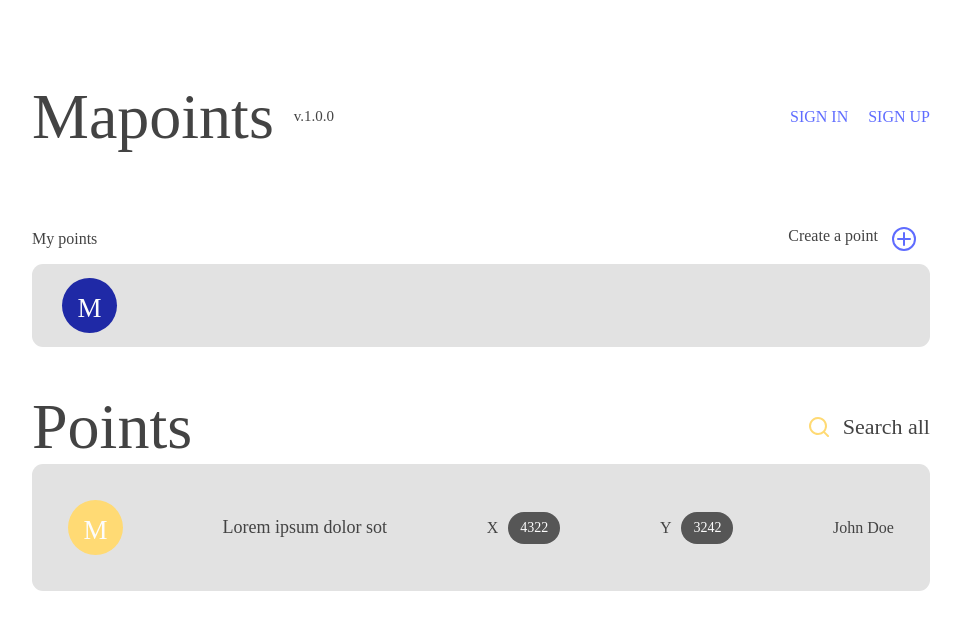
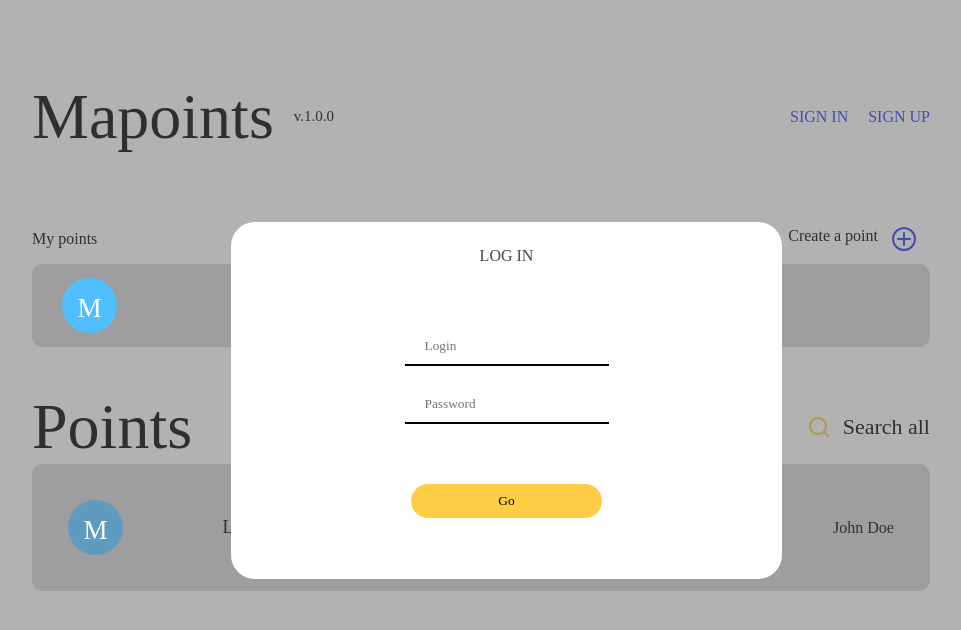
Before and after one commit to AlexandrChikur/mapoints-vue, a Vue app: page / in a window 1280 px wide. Both pictures are taken after a click on the link "SIGN IN". Shown: the top 630 px of the page, without its empty margins (159-1120 px from the left). Built offline with nearby package versions, Linux system fonts and the light colour scheme; a web font is replaced by a local one.

Commit message:
Style fixes. Complete including popups

```diff
--- a/src/assets/styles/main.css
+++ b/src/assets/styles/main.css
@@ -11,6 +11,7 @@
 a {
     color: #5F6CFF;
     text-decoration: none;
+    cursor: pointer;
 }
 
 .cp {
@@ -351,6 +352,26 @@ a {
 
 /* Popups components */
 
+.popup {
+    position: fixed;
+    z-index: 1;
+    top: 50%;
+    left: 50%;
+    margin-left: -250px;
+    margin-top: -178px;
+    background: #fff;
+}
+
+.popup_dark_wrapper {
+    position: absolute;
+    top: 0;
+    left: 0;
+    width: 100%;
+    height: 100%;
+    background: rgba(0,0,0,.3);
+    cursor: pointer;
+}
+
 .popup_button {
     padding: 9px 87px;
     color: #000;
@@ -389,10 +410,6 @@ a {
     justify-content: space-between;
     align-items: center;
     flex-direction: column;
-    position: absolute;
-    left: 800px;
-    background: #ccc;
-    z-index: 1;
     border-radius: 24px;
 }
 
@@ -429,8 +446,6 @@ a {
     justify-content: space-between;
     align-items: center;
     flex-direction: column;
-    position: absolute;
-    z-index: 1;
     border-radius: 24px;
 }
 
@@ -460,8 +475,6 @@ a {
     justify-content: space-between;
     align-items: center;
     flex-direction: column;
-    position: absolute;
-    z-index: 1;
     border-radius: 24px;
 }
 
--- a/src/components/HeaderComponent.vue
+++ b/src/components/HeaderComponent.vue
@@ -1,5 +1,8 @@
 <template>
     <div class="root_header">
+        <login-popup v-if="isLoginPopUpVisible" @closePopup="closePopUp"/>
+        <signup-popup v-if="isSignUpPopUpVisible" @closePopup="closePopUp"/>
+
         <div class="header">
             <div class="header__title block_header_font_size">
                 <div class="header__title_name">{{ this.$constants.TITLE }}</div>
@@ -11,8 +14,8 @@
             </div>
             <div class="header__auth" v-else>
                 <ul>
-                    <li><a href="#">SIGN IN</a></li>
-                    <li><a href="#">SIGN UP</a></li>
+                    <li><a class="header__auth__signin-popup-show" @click="showLoginPopup">SIGN IN</a></li>
+                    <li><a class="header__auth__signup-popup-show" @click="showSignUpPopup">SIGN UP</a></li>
                 </ul>
             </div>
         </div>
@@ -20,10 +23,16 @@
 </template>
 
 <script>
+import LoginPopup from '../components/popups/LoginPopup'
+import SignupPopup from '../components/popups/SignupPopup'
+
 export default {
+    components: { LoginPopup, SignupPopup },
     name: 'HeaderComponent',
     data() {
         return {
+            isLoginPopUpVisible: false,
+            isSignUpPopUpVisible: false,
             temp: { // temporary object
                 uName: "Nickey L.",
                 loggedIn: false
@@ -31,7 +40,16 @@ export default {
         }
     },
     methods: {
-
+        showLoginPopup() {
+            this.isLoginPopUpVisible = true;
+        },
+        showSignUpPopup() {
+            this.isSignUpPopUpVisible = true;
+        },
+        closePopUp() {
+            this.isLoginPopUpVisible = false;
+            this.isSignUpPopUpVisible = false;
+        }
     },
 }
 </script>
--- a/src/components/PointsListComponent.vue
+++ b/src/components/PointsListComponent.vue
@@ -1,5 +1,7 @@
 <template>
     <div class="root_points-list">
+        <create-point-popup v-if="isCreatePointPopUpVisible" @closePopup="closePopUp"/>
+
         <div class="points-list">
             <div class="points-list__header">
                 <div class="points-list__header_title">My points</div>
@@ -9,8 +11,8 @@
                         <img src="../assets/img/ico/play.svg" alt="" class="points__header__btns_interact-icon points__header__btn_ico">
                     </div> -->
                     <div class="points__header__btns__create flex_nowrap cp">
-                        <div class="points__header__btns__interact_text points__header__btn_txt">Create a point</div>
-                        <img src="../assets/img/ico/add.svg" alt="" class="points__header__btns_add-icon points__header__btn_ico">
+                        <div class="points__header__btns__interact_text points__header__btn_txt" @click="showCreatePointPopUp">Create a point</div>
+                        <img src="../assets/img/ico/add.svg" alt="" class="points__header__btns_add-icon points__header__btn_ico" @click="showCreatePointPopUp">
                     </div>
                 </div>
             </div>
@@ -23,11 +25,13 @@
 
 <script>
 import PointComponent from './PointComponent.vue'
+import CreatePointPopup from './popups/CreatePointPopup.vue'
 export default {
-  components: { PointComponent },
+  components: { PointComponent, CreatePointPopup },
     name: 'PointsComponent',
     data() {
         return {
+            isCreatePointPopUpVisible: false,
             temp: { // temporary value
                 pointsExists: true,
                 pointTitle: "Lorem ipsum dolor sot"
@@ -35,7 +39,12 @@ export default {
         }
     },
     methods: {
-
+        showCreatePointPopUp() {
+            this.isCreatePointPopUpVisible = true;
+        },
+        closePopUp() {
+            this.isCreatePointPopUpVisible = false;
+        }
     },
 }
 </script>
--- a/src/components/popups/CreatePointPopup.vue
+++ b/src/components/popups/CreatePointPopup.vue
@@ -1,6 +1,7 @@
 <template>
   <div class="create_point_popup_root">
-      <div class="create_point_popup">
+    <div class="popup_dark_wrapper" ref="popup_wrapper">
+      <div class="create_point_popup popup">
         <div class="create_point_popup__header popup_header">
           NEW POINT
         </div>
@@ -19,6 +20,7 @@
           </div>
         </div>
       </div>
+    </div>
   </div>
 </template>
 
@@ -29,7 +31,20 @@ export default {
     data() {
         return {}
     },
-    computed: {}
+    computed: {},
+    methods: {
+      closePopUp() {
+        this.$emit('closePopup')
+      }
+    },
+    mounted() {
+      let vm = this;
+      document.addEventListener('click', function(item){
+        if(item.target == vm.$refs['popup_wrapper']){
+          vm.closePopUp();
+        }
+      })
+    },
 }
 </script>
 
--- a/src/components/popups/LoginPopup.vue
+++ b/src/components/popups/LoginPopup.vue
@@ -1,6 +1,7 @@
 <template>
   <div class="login_popup_root">
-      <div class="login_popup">
+      <div class="popup_dark_wrapper" ref="popup_wrapper">
+        <div class="login_popup popup">
           <div class="login_popup__header popup_header">
             LOG IN
           </div>
@@ -15,6 +16,7 @@
           </div>
         </div>
       </div>
+  </div>
 </template>
 
 <script>
@@ -24,7 +26,20 @@ export default {
     data() {
         return {}
     },
-    computed: {}
+    computed: {},
+    methods: {
+      closePopUp() {
+        this.$emit('closePopup')
+      }
+    },
+    mounted() {
+      let vm = this;
+      document.addEventListener('click', function(item){
+        if(item.target == vm.$refs['popup_wrapper']){
+          vm.closePopUp();
+        }
+      })
+    },
 }
 </script>
 
--- a/src/components/popups/SignupPopup.vue
+++ b/src/components/popups/SignupPopup.vue
@@ -1,6 +1,7 @@
 <template>
   <div class="signup_popup_root">
-      <div class="signup_popup">
+    <div class="popup_dark_wrapper" ref="popup_wrapper">
+      <div class="signup_popup popup">
         <div class="signup_popup__header popup_header">
           SIGN UP
         </div>
@@ -15,6 +16,7 @@
           </div>
         </div>
       </div>
+    </div>
   </div>
 </template>
 
@@ -25,7 +27,20 @@ export default {
     data() {
         return {}
     },
-    computed: {}
+    computed: {},
+    methods: {
+      closePopUp() {
+        this.$emit('closePopup')
+      }
+    },
+    mounted() {
+      let vm = this;
+      document.addEventListener('click', function(item){
+        if(item.target == vm.$refs['popup_wrapper']){
+          vm.closePopUp();
+        }
+      })
+    },
 }
 </script>
 
```
Lines whose indentation alone changed are shown as unchanged.
